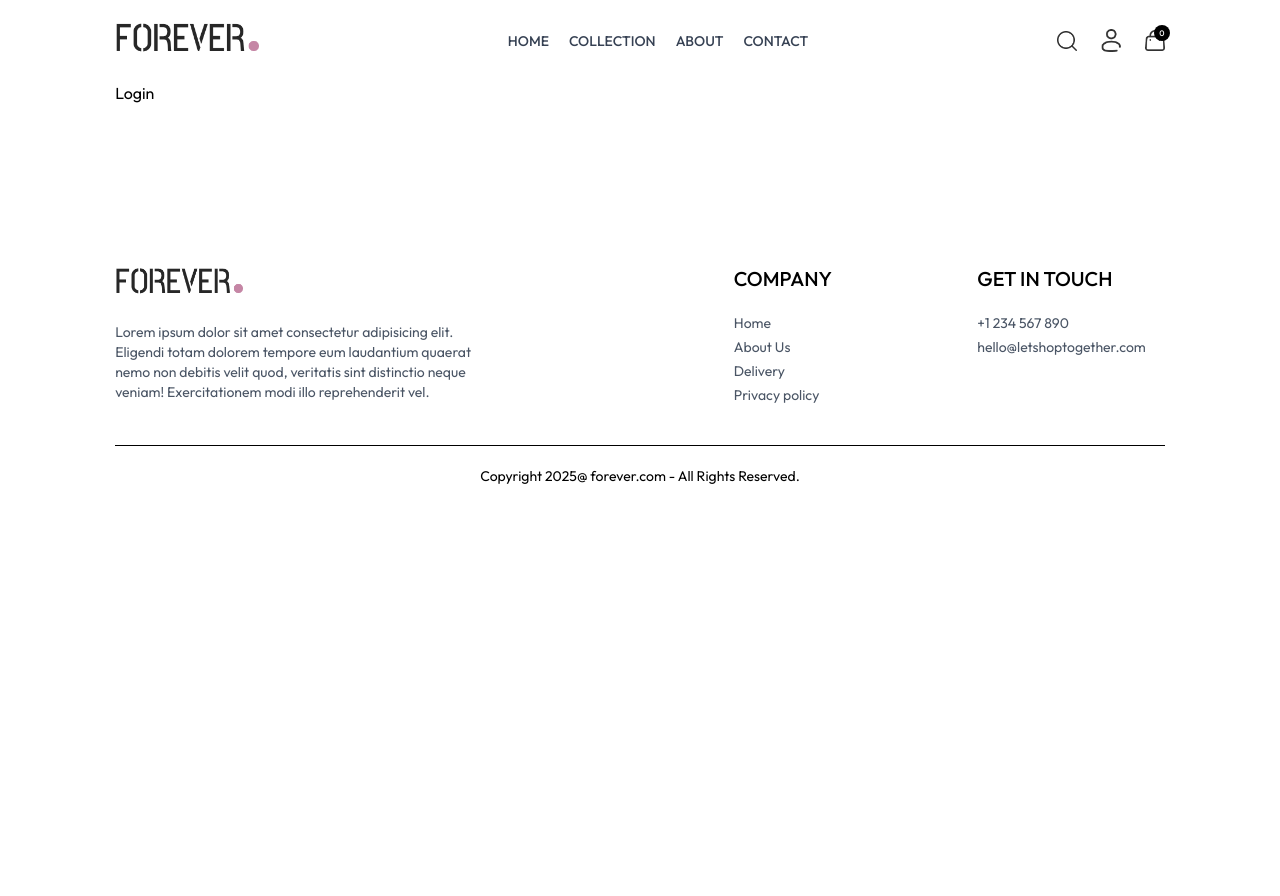
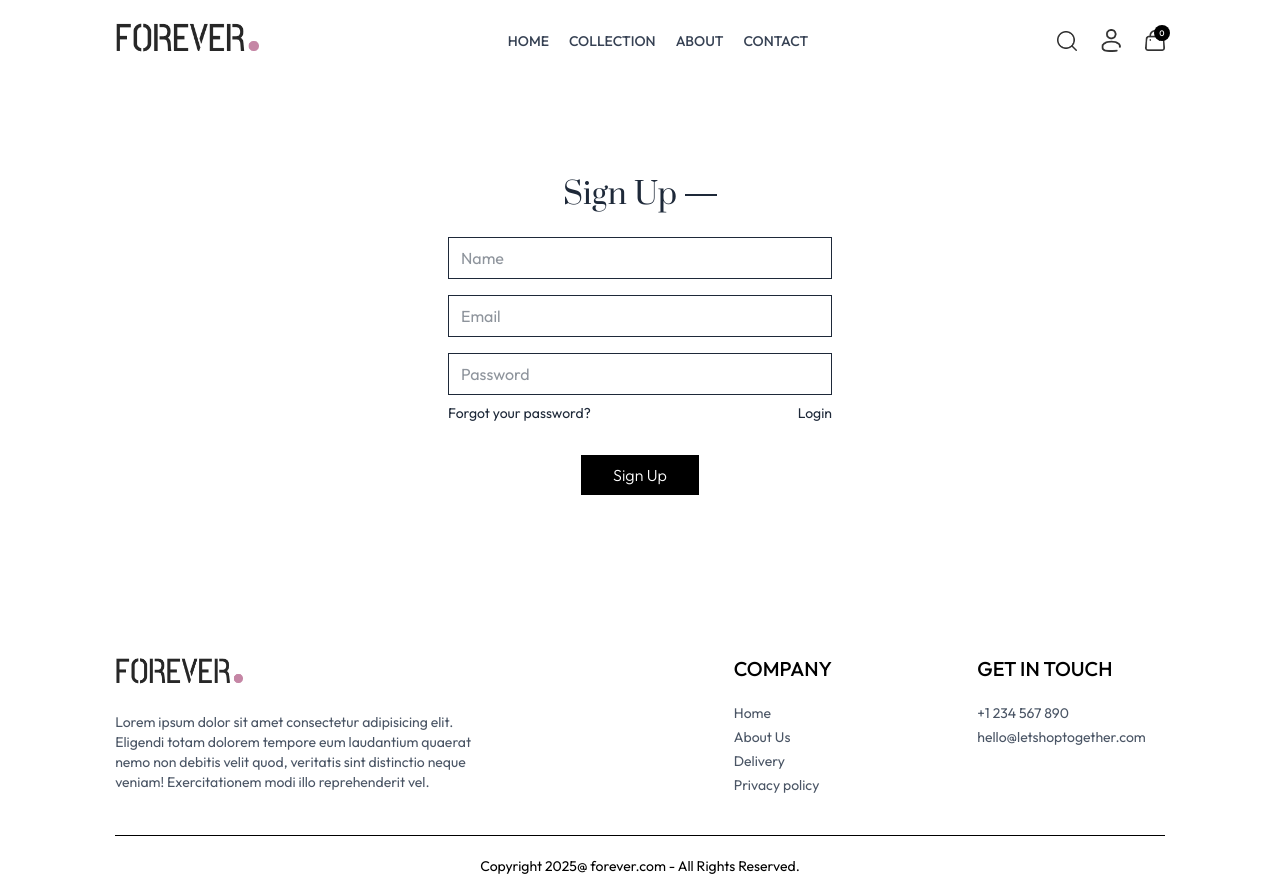
Before and after one commit to abno-24/lets-shop-together, a React (Vite) app: page /login in a window 1280 px wide. Before the commit the page ends 800 px from the top, so only its background shows below. Built offline with nearby package versions, Linux system fonts and the light colour scheme.

Commit message:
feat: update Navbar for profile link navigation and enhance Login page with form handling

```diff
--- a/src/components/Navbar.jsx
+++ b/src/components/Navbar.jsx
@@ -1,4 +1,4 @@
-import React, { useContext, useState } from 'react'
+import { useContext, useState } from 'react'
 import { assets } from "../assets/assets"
 import { Link, NavLink } from 'react-router-dom'
 import { ShopContext } from '../context/ShopContext';
@@ -36,7 +36,9 @@ const Navbar = () => {
         <img onClick={() => setShowSearch(!showSearch)} src={assets.search_icon} className='w-5 cursor-pointer' alt="search icon" />
 
         <div className='group relative'>
-          <img src={assets.profile_icon} className='w-5 cursor-pointer' alt="profile icon" />
+          <Link to='/login'>
+            <img src={assets.profile_icon} className='w-5 cursor-pointer' alt="profile icon" />
+          </Link>
           <div className='group-hover:block hidden absolute dropdown-menu right-0 pt-4'>
             <div className='flex flex-col gap-2 w-36 py-3 px-5 bg-slate-100 text-gray-500 rounded'>
               <p className='cursor-pointer hover:text-black'>My Profile</p>
--- a/src/pages/Login.jsx
+++ b/src/pages/Login.jsx
@@ -1,8 +1,35 @@
-import React from 'react'
+import React, { useState } from 'react'
 
 const Login = () => {
+  const [currentState, setCurrentState] = useState('Sign Up');
+
+  const onSubmitHandler = async (event) => {
+    event.preventDefault();
+  }
+
   return (
-    <div>Login</div>
+    <form onSubmit={onSubmitHandler} className='flex flex-col items-center w-[90%] sm:max-w-96 m-auto mt-14 gap-4 text-gray-800'>
+      <div className='inline-flex items-center gap-2 mb-2 mt-10'>
+        <p className='prata-regular text-3xl'>{currentState}</p>
+        <hr className='border-none h-[1.5px] w-8 bg-gray-800' />
+      </div>
+      {
+        currentState === 'Login' ? '' : <input type="text" className='w-full px-3 py-2 border border-gray-800' placeholder='Name' required />
+      }
+      <input type="email" className='w-full px-3 py-2 border border-gray-800' placeholder='Email' required />
+      <input type="password" className='w-full px-3 py-2 border border-gray-800' placeholder='Password' required />
+      <div className='w-full flex justify-between text-sm -mt-2'>
+        <p className='cursor-pointer'>Forgot your password?</p>
+        {
+          currentState === 'Login' ?
+            <p className='cursor-pointer' onClick={() => setCurrentState('Sign Up')}>Sign Up</p> :
+            <p className='cursor-pointer' onClick={() => setCurrentState('Login')}>Login</p>
+        }
+      </div>
+      <button className='bg-black text-white font-light px-8 py-2 mt-4'>
+        {currentState === 'Login' ? 'Sign In' : 'Sign Up'}
+      </button>
+    </form>
   )
 }
 
```
